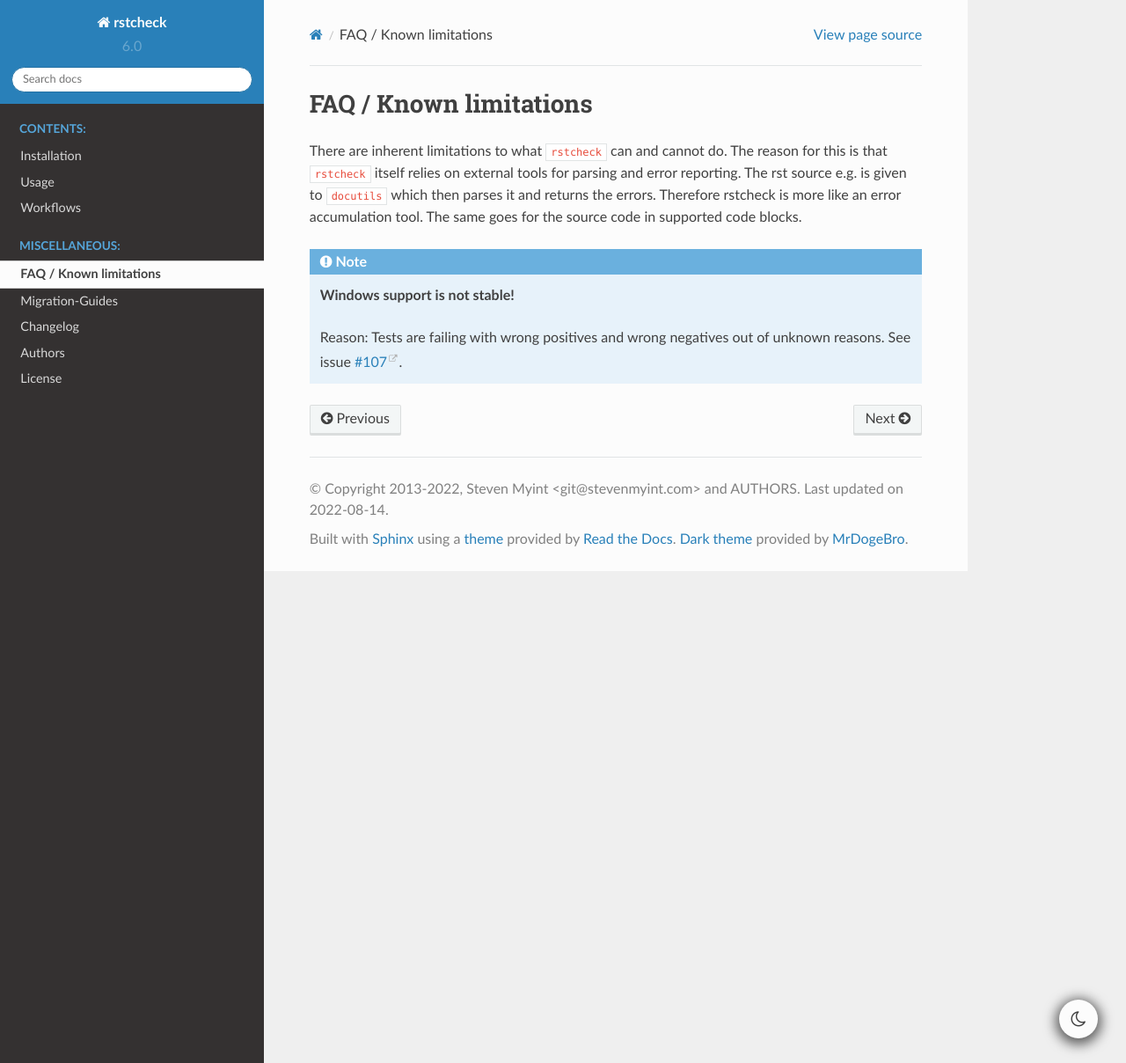
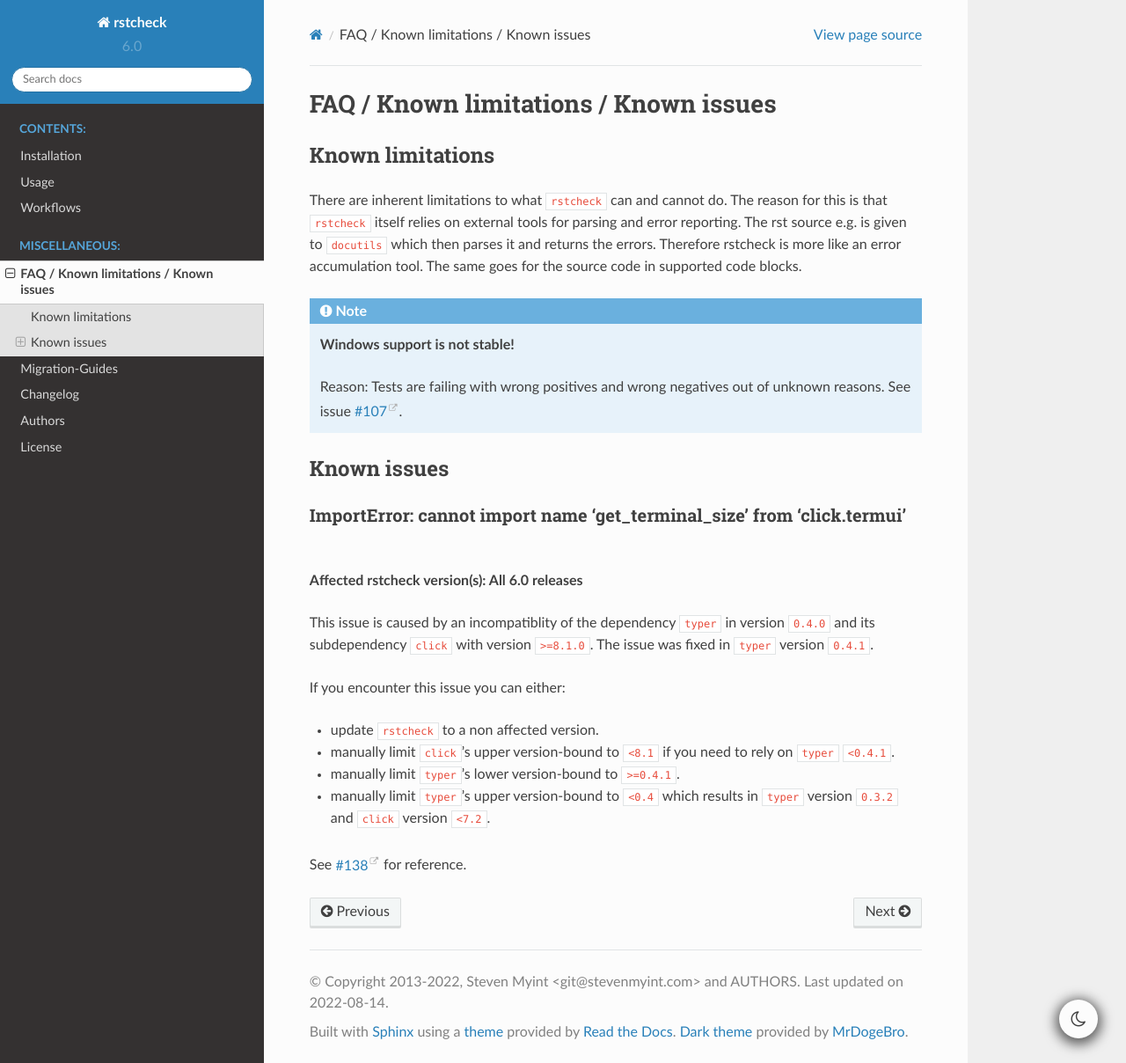
Before and after one commit to rstcheck/rstcheck, a Sphinx documentation site: the page built from docs/source/faq.rst, in a window 1280 px wide and 1208 px high. Shown: the whole window at 88% size. Built offline with Sphinx 7.4.7 and the Read the Docs theme 2.0.0, drawn with Linux system fonts in a browser that asks for light colours.

Commit message:
add note about incomatibilty issue with typer and click to faq
fixes #138

```diff
--- a/docs/source/faq.rst
+++ b/docs/source/faq.rst
@@ -1,5 +1,10 @@
-FAQ / Known limitations
-=======================
+FAQ / Known limitations / Known issues
+======================================
+
+.. rstcheck: ignore-roles=issue
+
+Known limitations
+-----------------
 
 There are inherent limitations to what ``rstcheck`` can and cannot do. The reason for this is that
 ``rstcheck`` itself relies on external tools for parsing and error reporting.
@@ -15,4 +20,25 @@ code in supported code blocks.
     See issue :issue:`107`.
 
 
-.. rstcheck: ignore-roles=issue
+Known issues
+------------
+
+ImportError: cannot import name 'get_terminal_size' from 'click.termui'
+~~~~~~~~~~~~~~~~~~~~~~~~~~~~~~~~~~~~~~~~~~~~~~~~~~~~~~~~~~~~~~~~~~~~~~~
+
+**Affected rstcheck version(s): All 6.0 releases**
+
+This issue is caused by an incompatiblity of the dependency ``typer`` in version ``0.4.0`` and its
+subdependency ``click`` with version ``>=8.1.0``.
+The issue was fixed in ``typer`` version ``0.4.1``.
+
+If you encounter this issue you can either:
+
+- update ``rstcheck`` to a non affected version.
+- manually limit ``click``'s upper version-bound to ``<8.1`` if you need to rely on ``typer``
+  ``<0.4.1``.
+- manually limit ``typer``'s lower version-bound to ``>=0.4.1``.
+- manually limit ``typer``'s upper version-bound to ``<0.4`` which results in ``typer`` version
+  ``0.3.2`` and ``click`` version ``<7.2``.
+
+See :issue:`138` for reference.
```
